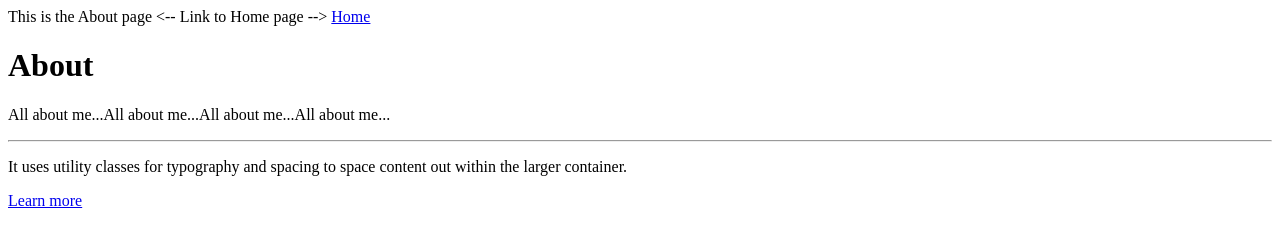
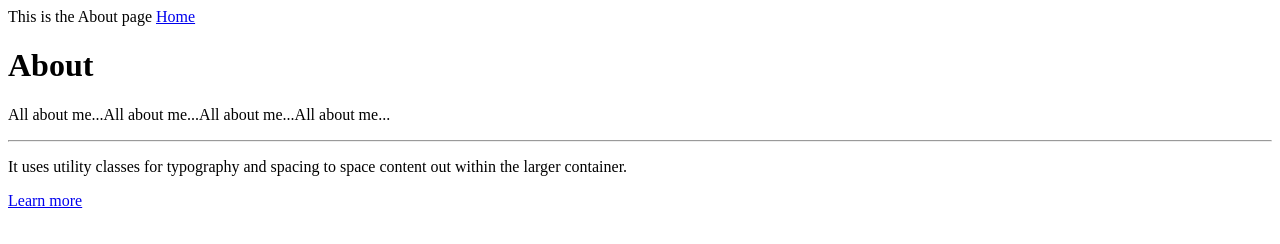
Before and after one commit to EmilyCook321/Emily-Portfolio, a plain HTML site: page about.html in a window 1280 px wide. Drawn offline with Linux system fonts and the light colour scheme.

Commit message:
Add about page

```diff
--- a/about.html
+++ b/about.html
@@ -7,7 +7,8 @@
   </head>
 
   <body>
-    This is the About page <-- Link to Home page -->
+    <!-- - link to home page - -->
+    This is the About page
 
     <a href="./index.html">Home</a>
 
```
